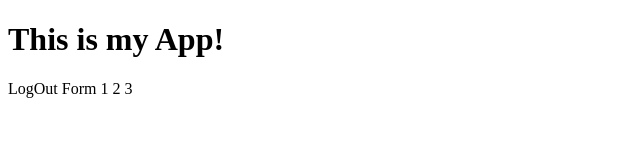
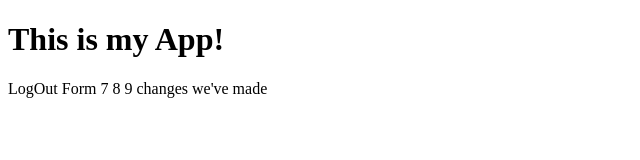
Before and after one commit to HarshDesai18502/myappsample, a plain HTML site: page index.html in a window 1280 px wide. Shown: the whole page, without its empty margins (0-640 px from the left). Drawn offline with Linux system fonts and the light colour scheme.

Commit message:
changes in cool_feature branch

```diff
--- a/index.html
+++ b/index.html
@@ -8,6 +8,8 @@
 </head>
 <body>
     <h1>This is my App!</h1>
-    LogOut Form 1 2 3
+    LogOut Form 7 8 9
+
+    changes we've made
 </body>
 </html>
```
Also changed, not shown: signup.html (added), signup2.html (added), update2.js (added).
